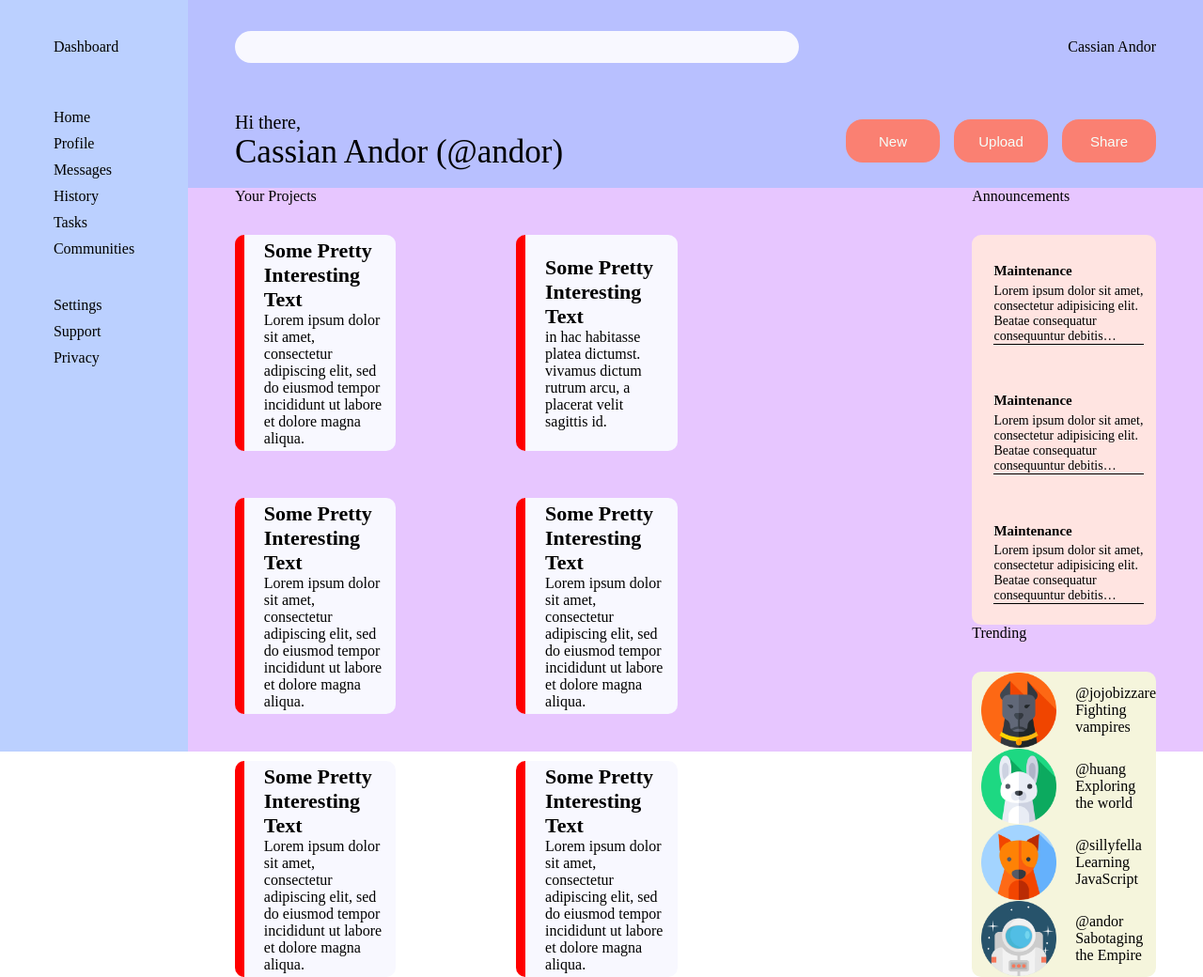
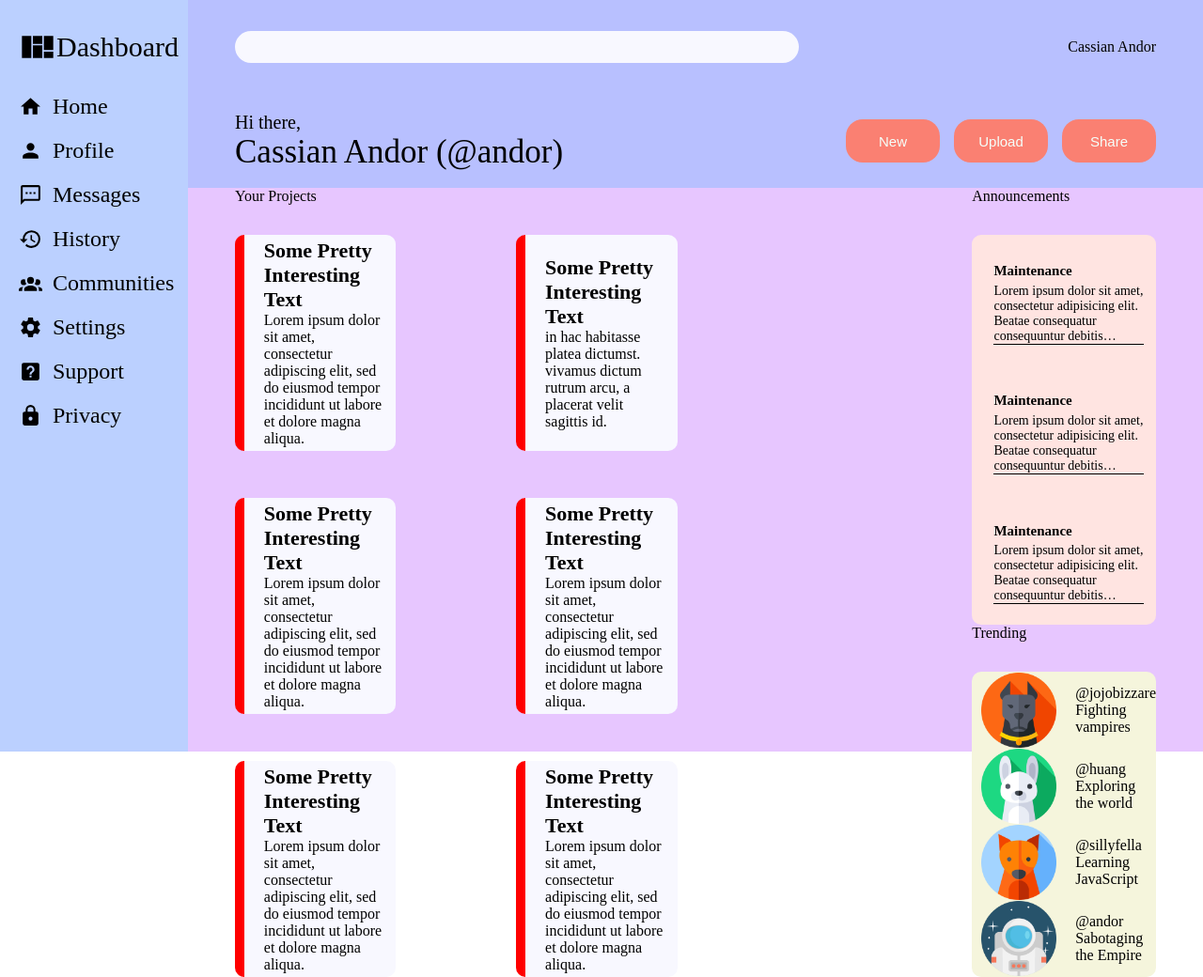
Before and after one commit to Artimer225/dashboard, a plain HTML site: page index.html in a window 1280 px wide. Shown: the whole page at 94% size. Drawn offline with Linux system fonts and the light colour scheme.

Commit message:
add icons to the nav

```diff
--- a/index.html
+++ b/index.html
@@ -9,25 +9,44 @@
     <div class="container">
         <div class="nav">
             <div class="logo">
+                <img src="icons/dashboard.svg" alt="dashboard">
                 <p>Dashboard</p>
             </div>
             <div class="menu">
-                <ul>
-                    <li>Home</li>
-                    <li>Profile</li>
-                    <li>Messages</li>
-                    <li>History</li>
-                    <li>Tasks</li>
-                    <li>Communities</li>
-                </ul>
+                <div class="item">
+                    <img src="icons/home.svg" alt="home">
+                    <p>Home</p>
+                </div>
+                <div class="item">
+                    <img src="icons/profile.svg" alt="profile">
+                    <p>Profile</p>
+                </div>
+                <div class="item">
+                    <img src="icons/messages.svg" alt="messages">
+                    <p>Messages</p>
+                </div>
+                <div class="item">
+                    <img src="icons/history.svg" alt="history">
+                    <p>History</p>
+                </div>
+                <div class="item">
+                    <img src="icons/communities.svg" alt="communities">
+                    <p>Communities</p>
+                </div>
             </div>
-
             <div class="menu">
-                <ul>
-                    <li>Settings</li>
-                    <li>Support</li>
-                    <li>Privacy</li>
-                </ul>
+                <div class="item">
+                    <img src="icons/settings.svg" alt="settings">
+                    <p>Settings</p>
+                </div>
+                <div class="item">
+                    <img src="icons/support.svg" alt="support">
+                    <p>Support</p>
+                </div>
+                <div class="item">
+                    <img src="icons/privacy.svg" alt="privacy">
+                    <p>Privacy</p>
+                </div>
             </div>
         </div>
         <div class="header">
--- a/styles.css
+++ b/styles.css
@@ -19,14 +19,49 @@ p {
 
 .nav {
     display: grid;
-    grid-template-rows: 100px 200px 100px;
+    grid-template-rows: 100px 1fr 3fr;
+    grid-template-columns: 20px 1fr;
     grid-row: 1 / -1;
-    justify-content: center;
     background-color: #bbd0ff;
 }
 
+.nav .logo {
+    display: grid;
+    grid-column: 2 / 3;
+    grid-template-columns: 1fr 4fr;
+    align-items: center;
+}
+
+.nav .logo img {
+    height: 40px;
+}
+
+.nav .logo p {
+    font-size: 30px;
+}
+
+.nav .menu {
+    grid-column: 2/3;
+}
+
+.nav .menu .item {
+    display: grid;
+    grid-template-columns: 1fr 4fr;
+    align-items: center;
+    margin-bottom: 20px;
+}
+
+.nav .menu .item img {
+    height: 25px;
+}
+
+.nav .menu .item p {
+    font-size: 24px;
+}
+
+
 .nav ul {
-    list-style: none;
+    /*list-style: none;*/
     padding: 0;
 }
 
@@ -34,11 +69,8 @@ p {
     margin: 10px 0;
 }
 
-.nav .logo {
-    display: grid;
-    grid-column: 1 / -1;
-    grid-row: 1 / 2;
-    align-content: center;
+.nav ul li:nth-child(1) {
+    /*list-style-image: url(./icons/home.svg);*/
 }
 
 .header {
```
Also changed, not shown: icons/communities.svg (added), icons/dashboard.svg (added), icons/history.svg (added), icons/home.svg (added), icons/messages.svg (added), icons/privacy.svg (added), icons/profile.svg (added), icons/settings.svg (added), icons/support.svg (added), icons/tasks.svg (added).
